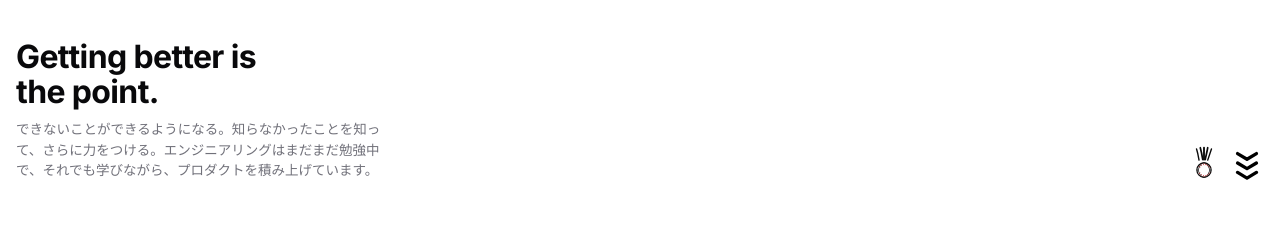
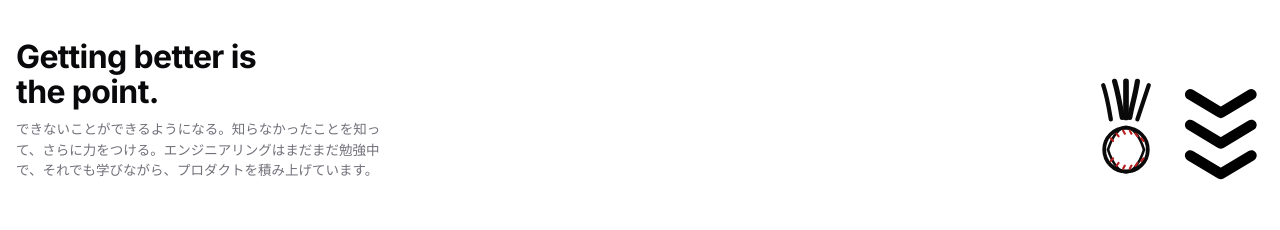
Before and after one commit to ukir-rrrr/my-blog-site, a Next.js app: page /about in a window 1280 px wide. Shown: the part 509-739 px from the top of the page. Built offline with nearby package versions, Linux system fonts and the light colour scheme.

Commit message:
Scale up About bottom-right baseball and triple chevron hints
Roughly 2.5x size so ball reads ~44px diameter with matched chevron scale.

Co-authored-by: ukir-rrrr <ukir-rrrr@users.noreply.github.com>

```diff
--- a/src/app/about/page.tsx
+++ b/src/app/about/page.tsx
@@ -4,7 +4,7 @@ import Layout from '@/components/layout'
 function AboutFallingBaseball() {
   return (
     <svg
-      className="h-9 w-9 shrink-0"
+      className="h-[6.875rem] w-[5.25rem] shrink-0"
       viewBox="0 0 44 58"
       fill="none"
       xmlns="http://www.w3.org/2000/svg"
@@ -79,7 +79,7 @@ function AboutTripleChevron() {
 
   return (
     <svg
-      className="h-[2.125rem] w-[2.125rem] shrink-0 text-black dark:text-black"
+      className="h-[6.875rem] w-[5.35rem] shrink-0 text-black dark:text-black"
       viewBox="0 0 56 72"
       fill="none"
       xmlns="http://www.w3.org/2000/svg"
@@ -137,7 +137,7 @@ export default function AboutPage() {
           className="about-quiet-scroll-hint pointer-events-none absolute bottom-8 right-0 md:bottom-10"
           aria-hidden
         >
-          <div className="about-quiet-bounce-arrow flex items-end gap-1.5 sm:gap-2">
+          <div className="about-quiet-bounce-arrow flex items-end gap-2 sm:gap-2.5">
             <AboutFallingBaseball />
             <AboutTripleChevron />
           </div>
```
